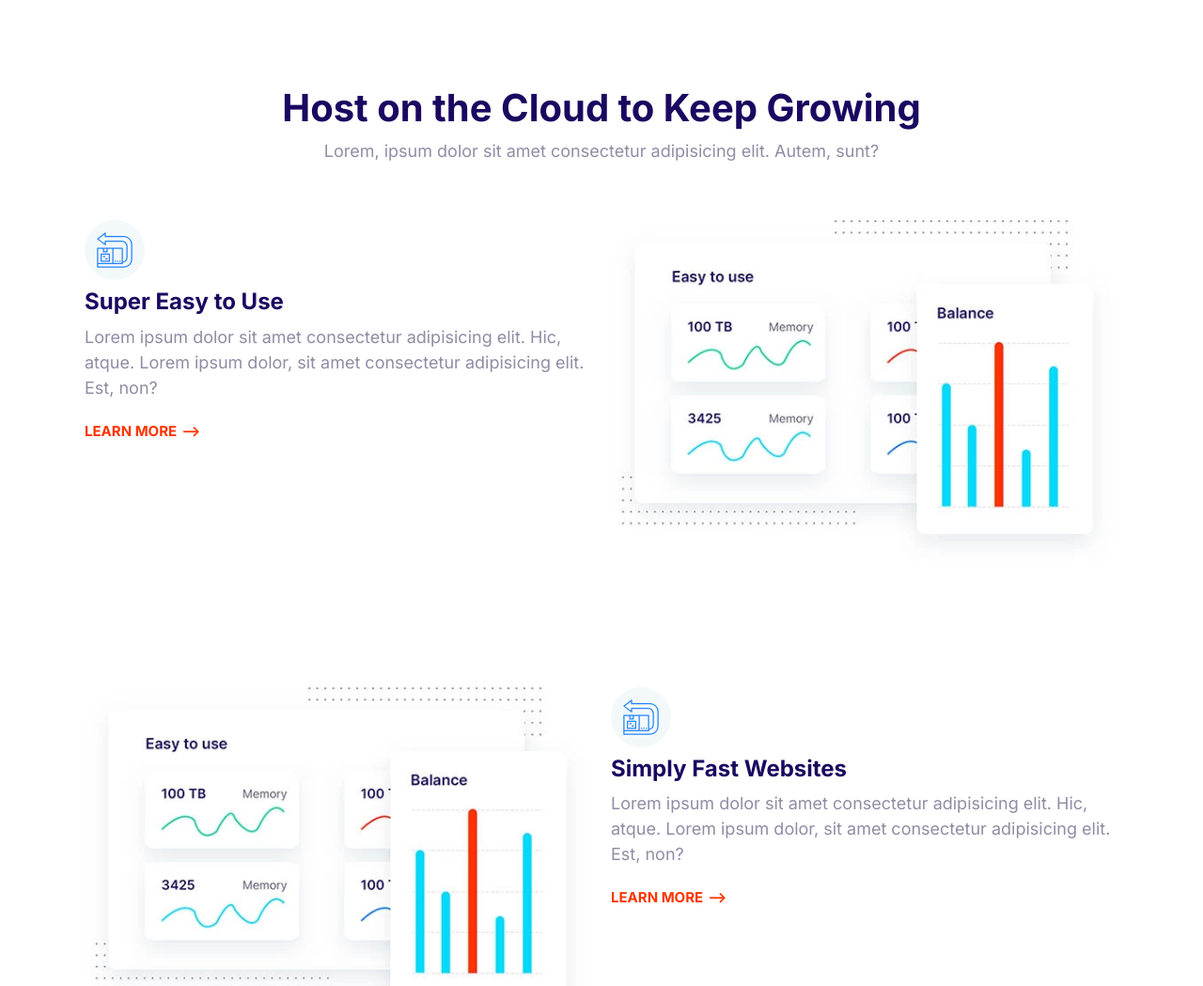
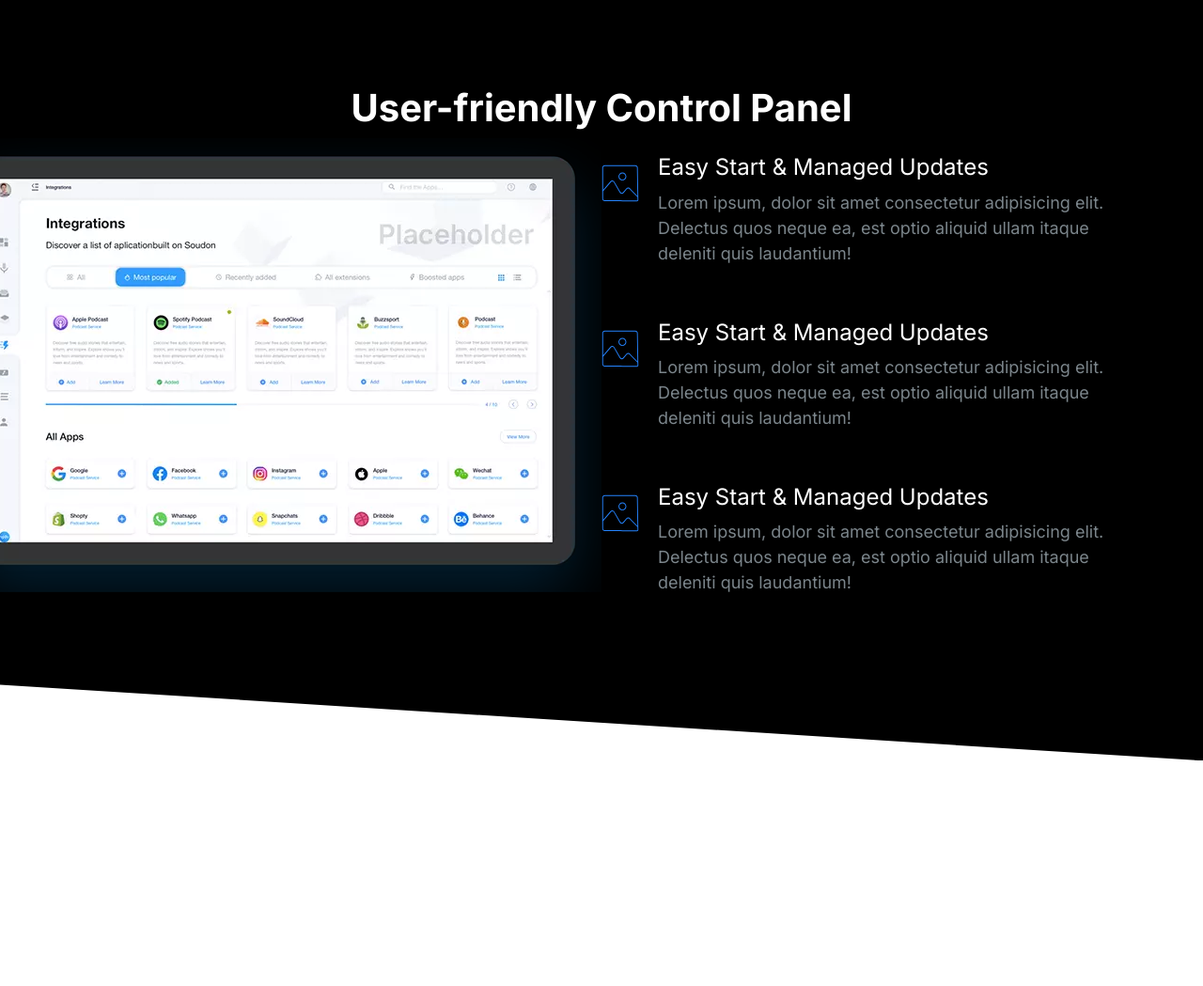
Before and after one commit to tmgAzit/milkyway, a plain HTML site: page Moshify/index.html in a window 1280 px wide. Shown: the top 1049 px of the page at 94% size. After the commit the page ends 809 px from the top, so only its background shows below. Drawn offline with Linux system fonts and the light colour scheme.

Commit message:
define the showcase block component.

```diff
--- a/Moshify/css/styles.css
+++ b/Moshify/css/styles.css
@@ -15,6 +15,11 @@
   box-sizing: border-box;
 }
 /* Typography */
+::selection {
+  background: var(--color-primary);
+  color: #fff;
+}
+
 html {
   font-size: 62.5%;
 }
@@ -44,6 +49,7 @@ h2 {
 
 h3 {
   font-size: 3rem;
+  font-weight: 500;
 }
 
 p {
@@ -131,7 +137,6 @@ a {
 .list {
   list-style: none;
   padding-left: 0;
-  color: var(--color-headings);
 }
 
 .list--inline .list__item {
@@ -142,6 +147,7 @@ a {
 .list--tick {
   list-style-image: url(../images/tick.svg);
   padding-left: 3rem;
+  color: var(--color-headings);
 }
 
 .list--tick .list__item {
@@ -411,6 +417,7 @@ a {
 /* Media Objects */
 .media {
   display: flex;
+  margin-bottom: 4rem;
 }
 
 .media__title {
@@ -613,18 +620,20 @@ a {
   color: #7b858b;
 }
 
-.block--dark .block__heading {
+.block--dark h1,
+.block--dark h2,
+.block--dark h3 {
   color: #fff;
 }
 
 .block--skewed-right {
   padding-bottom: calc(var(--padding-vertical) + 4rem);
-  clip-path: polygon(0% 0%, 100% 0%, 100% 100%, 0% 80%);
+  clip-path: polygon(0% 0%, 100% 0%, 100% 100%, 0% 90%);
 }
 
 .block--skewed-left {
   padding-bottom: calc(var(--padding-vertical) + 4rem);
-  clip-path: polygon(0% 0%, 100% 0%, 100% 80%, 0% 100%);
+  clip-path: polygon(0% 0%, 100% 0%, 100% 90%, 0% 100%);
 }
 
 .container {
@@ -696,9 +705,6 @@ a {
 }
 
 /* Hero */
-.hero {
-  clip-path: polygon(0% 0%, 100% 0%, 100% 90%, 0% 100%);
-}
 
 .hero__tagline {
   font-size: 2rem;
@@ -780,3 +786,24 @@ a {
     order: 2;
   }
 }
+
+/* Showcase Block */
+
+.block-showcase__image > img {
+  width: 100%;
+}
+
+@media screen and (min-width: 768px) {
+  .block-showcase .grid {
+    grid-template-columns: 50% 50%;
+  }
+
+  .block-showcase__image {
+    justify-self: end;
+  }
+
+  .block-showcase__image > img {
+    width: auto;
+    max-width: 700px;
+  }
+}
--- a/Moshify/index.html
+++ b/Moshify/index.html
@@ -14,120 +14,79 @@
     <title>Document</title>
   </head>
   <body>
-    <section class="block container">
+    <section class="block block--dark block--skewed-right block-showcase">
       <header class="block__header">
-        <h2>Host on the Cloud to Keep Growing</h2>
-        <p>
-          Lorem, ipsum dolor sit amet consectetur adipisicing elit. Autem, sunt?
-        </p>
+        <h2>User-friendly Control Panel</h2>
       </header>
-      <article class="grid grid--1x2 feature">
-        <div class="feature__content">
-          <span class="icon-container">
-            <svg class="icon icon--primary">
-              <use xlink:href="images/sprite.svg#easy"></use>
-            </svg>
-          </span>
-          <h3 class="feature__heading">Super Easy to Use</h3>
-          <p>
-            Lorem ipsum dolor sit amet consectetur adipisicing elit. Hic, atque.
-            Lorem ipsum dolor, sit amet consectetur adipisicing elit. Est, non?
-          </p>
-          <a href="#" class="link-arrow">Learn More</a>
-        </div>
-        <picture>
+      <div class="container grid grid--1x2">
+        <picture class="block-showcase__image">
           <source
             type="image/webp"
-            srcset="images/easy.webp 1x, images/easy@2x.webp 2x"
+            srcset="images/ipad.webp 1x, images/ipad@2x.webp 2x"
           />
           <source
-            type="image/jpg"
-            srcset="images/easy.jpg 1x, images/easy@2x.jpg 2x"
+            type="image/png"
+            srcset="images/ipad.png 1x, images/ipad@2x.png 2x"
           />
-          <img class="feature__image" src="images/easy@2x.jpg" alt="" />
+          <img src="images/ipad.png" alt="" />
         </picture>
-      </article>
+        <ul class="list">
+          <li>
+            <div class="media">
+              <div class="media__image">
+                <svg class="icon icon--primary">
+                  <use xlink:href="images/sprite.svg#photos"></use>
+                </svg>
+              </div>
 
-      <article class="grid grid--1x2 feature">
-        <div class="feature__content">
-          <span class="icon-container">
+              <div class="media__body">
+                <h3 class="media__title">Easy Start & Managed Updates</h3>
+                <p>
+                  Lorem ipsum, dolor sit amet consectetur adipisicing elit.
+                  Delectus quos neque ea, est optio aliquid ullam itaque
+                  deleniti quis laudantium!
+                </p>
+              </div>
+            </div>
+          </li>
+          <li>
+            <div class="media">
+              <div class="media__image">
                 <svg class="icon icon--primary">
-              <use xlink:href="images/sprite.svg#easy"></use>
+                  <use xlink:href="images/sprite.svg#photos"></use>
                 </svg>
-          </span>
-          <h3 class="feature__heading">Simply Fast Websites</h3>
+              </div>
+
+              <div class="media__body">
+                <h3 class="media__title">Easy Start & Managed Updates</h3>
                 <p>
-            Lorem ipsum dolor sit amet consectetur adipisicing elit. Hic, atque.
-            Lorem ipsum dolor, sit amet consectetur adipisicing elit. Est, non?
+                  Lorem ipsum, dolor sit amet consectetur adipisicing elit.
+                  Delectus quos neque ea, est optio aliquid ullam itaque
+                  deleniti quis laudantium!
                 </p>
-          <a href="#" class="link-arrow">Learn More</a>
               </div>
-        <picture>
-          <source
-            type="image/webp"
-            srcset="images/easy.webp 1x, images/easy@2x.webp 2x"
-          />
-          <source
-            type="image/jpg"
-            srcset="images/easy.jpg 1x, images/easy@2x.jpg 2x"
-          />
-          <img class="feature__image" src="images/easy@2x.jpg" alt="" />
-        </picture>
-      </article>
+            </div>
+          </li>
+          <li>
+            <div class="media">
+              <div class="media__image">
+                <svg class="icon icon--primary">
+                  <use xlink:href="images/sprite.svg#photos"></use>
+                </svg>
+              </div>
 
-      <article class="grid grid--1x2 feature">
-        <div class="feature__content">
-          <span class="icon-container">
-            <svg class="icon icon--primary">
-              <use xlink:href="images/sprite.svg#wordpress"></use>
-            </svg>
-          </span>
-          <h3 class="feature__heading">Wordpress Made Easy</h3>
+              <div class="media__body">
+                <h3 class="media__title">Easy Start & Managed Updates</h3>
                 <p>
-            Lorem ipsum dolor sit amet consectetur adipisicing elit. Hic, atque.
-            Lorem ipsum dolor, sit amet consectetur adipisicing elit. Est, non?
+                  Lorem ipsum, dolor sit amet consectetur adipisicing elit.
+                  Delectus quos neque ea, est optio aliquid ullam itaque
+                  deleniti quis laudantium!
                 </p>
-          <a href="#" class="link-arrow">Learn More</a>
               </div>
-        <picture>
-          <source
-            type="image/webp"
-            srcset="images/easy.webp 1x, images/easy@2x.webp 2x"
-          />
-          <source
-            type="image/jpg"
-            srcset="images/easy.jpg 1x, images/easy@2x.jpg 2x"
-          />
-          <img class="feature__image" src="images/easy@2x.jpg" alt="" />
-        </picture>
-      </article>
-
-      <article class="grid grid--1x2 feature">
-        <div>
-          <span class="icon-container">
-            <svg class="icon icon--primary">
-              <use xlink:href="images/sprite.svg#easy"></use>
-            </svg>
-          </span>
-          <h3 class="feature__heading">24/7 Expert Support</h3>
-          <p>
-            Lorem ipsum dolor sit amet consectetur adipisicing elit. Hic, atque.
-            Lorem ipsum dolor, sit amet consectetur adipisicing elit. Est, non?
-          </p>
-          <a href="#" class="link-arrow">Learn More</a>
             </div>
-        <picture>
-          <source
-            type="image/webp"
-            srcset="images/easy.webp 1x, images/easy@2x.webp 2x"
-          />
-          <source
-            type="image/jpg"
-            srcset="images/easy.jpg 1x, images/easy@2x.jpg 2x"
-          />
-          <img class="feature__image" src="images/easy@2x.jpg" alt="" />
-        </picture>
-      </article>
+          </li>
+        </ul>
+      </div>
     </section>
     <script src="js/main.js"></script>
   </body>
```
Also changed, not shown: Moshify/components/showcase-block.html (added, +74 -0 lines). Lines whose indentation alone changed are shown as unchanged.
